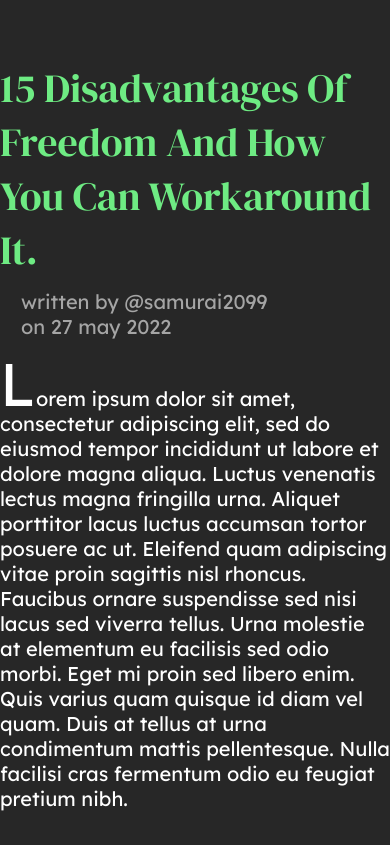
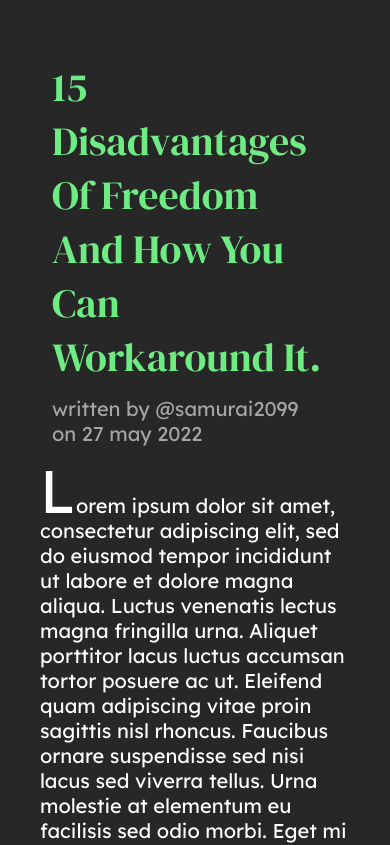
Before and after one commit to VividTruthKeeper/nLog-client, a React (Vite) app in the folder client/: page /post in a window 390 px wide. Shown: the top 845 px of the page. Built offline with nearby package versions, Linux system fonts and the light colour scheme.

Commit message:
html & css refactor -> better responsive conversion and maintainability

```diff
--- a/client/src/assets/styles/_post.scss
+++ b/client/src/assets/styles/_post.scss
@@ -1,9 +1,29 @@
+.post-page-inner {
+  display: flex;
+  flex-direction: column;
+  gap: 3.2rem;
+  padding: 6rem 0;
+}
+
 .post-page-text {
   @include post-page-text;
-  margin: 3.2rem 0;
-
   &::first-letter {
     font-size: 6rem;
     line-height: 2.5rem;
   }
 }
+
+.post-page-title-wrapper {
+  display: flex;
+  flex-direction: column;
+  gap: 1.2rem;
+  padding: 0 1.2rem;
+}
+
+.post-page-title {
+  @include post-page-title;
+}
+
+.post-page-sub-title {
+  @include post-page-sub-title;
+}
--- a/client/src/assets/styles/_postTitle.scss
+++ /dev/null
@@ -1,13 +0,0 @@
-.post-page-title {
-  @include post-page-title;
-  margin: 0 auto 1.2rem;
-}
-
-.post-page-sub-title {
-  @include post-page-sub-title;
-  margin-left: 2.1rem;
-}
-
-.post-page-container {
-  @include post-page-container;
-}
--- a/client/src/assets/styles/_variables.scss
+++ b/client/src/assets/styles/_variables.scss
@@ -8,11 +8,11 @@ $base-darkener: rgba(39, 39, 39, 0.28);
 
 // // Fonts
 @mixin font-serif {
-  font-family: 'DM Serif Display', serif;
+  font-family: "DM Serif Display", serif;
 }
 
 @mixin font-lexend {
-  font-family: 'Lexend Deca', sans-serif;
+  font-family: "Lexend Deca", sans-serif;
 }
 
 // // Transition
@@ -81,7 +81,8 @@ $base-darkener: rgba(39, 39, 39, 0.28);
 
   &:focus {
     @include animo;
-    box-shadow: 0.1rem 0.1rem 0.5rem 0rem $base-green, -0.1rem -0.1rem 0.5rem 0rem $base-green;
+    box-shadow: 0.1rem 0.1rem 0.5rem 0rem $base-green,
+      -0.1rem -0.1rem 0.5rem 0rem $base-green;
   }
 }
 
@@ -150,10 +151,9 @@ $base-darkener: rgba(39, 39, 39, 0.28);
 
 @mixin post-page-title {
   @include font-serif;
-  font-weight: 400;
+  font-weight: normal;
   color: $base-green;
   font-size: 4rem;
-  max-width: 84.6rem;
   width: 100%;
 }
 
@@ -162,17 +162,23 @@ $base-darkener: rgba(39, 39, 39, 0.28);
   font-weight: 200;
   color: $base-gray;
   font-size: 2rem;
-}
 
-@mixin post-page-container {
-  max-width: 87.6rem;
-  width: 100%;
-  margin: 6.1rem auto;
+  a {
+    @include font-lexend;
+    font-weight: 200;
+    color: $base-gray;
+    font-size: 2rem;
+
+    &:hover {
+      background: $base-black;
+      @include animo;
+    }
+  }
 }
 
 @mixin post-page-text {
   @include font-lexend;
-  font-weight: 400;
+  font-weight: normal;
   color: #fff;
   font-size: 2rem;
 }
--- a/client/src/assets/styles/style.scss
+++ b/client/src/assets/styles/style.scss
@@ -1,5 +1,4 @@
-@import './variables';
-@import './general';
-@import './sign';
-@import './postTitle';
-@import './post';
+@import "./variables";
+@import "./general";
+@import "./sign";
+@import "./post";
--- a/client/src/components/post/PostTitle.tsx
+++ b/client/src/components/post/PostTitle.tsx
@@ -1,4 +1,4 @@
-import React from 'react';
+import React from "react";
 
 interface PostTitleProps {
   title: string;
@@ -8,13 +8,17 @@ interface PostTitleProps {
 
 export const PostTitle = ({ title, email, date }: PostTitleProps) => {
   return (
-    <div>
+    <section className="post-page-title-wrapper">
       <h1 className="post-page-title">{title}</h1>
-      <h3 className="post-page-sub-title">
-        written by {email}
-        <br />
-        on {date}
-      </h3>
-    </div>
+      <div className="post-page-sub-title-wrapper">
+        <h3 className="post-page-sub-title">
+          written by{" "}
+          <a href="/" rel="noreferrer noopener">
+            {email}
+          </a>
+        </h3>
+        <h3 className="post-page-sub-title">on {date}</h3>
+      </div>
+    </section>
   );
 };
--- a/client/src/pages/Post.tsx
+++ b/client/src/pages/Post.tsx
@@ -1,19 +1,32 @@
-import React from 'react';
+// Modules
 
-import { PostTitle } from '../components/post/PostTitle';
+// Components
+import { PostTitle } from "../components/post/PostTitle";
 
 export const Post = () => {
-  let text =
-    'Lorem ipsum dolor sit amet, consectetur adipiscing elit, sed do eiusmod tempor incididunt ut labore et dolore magna aliqua. Luctus venenatis lectus magna fringilla urna. Aliquet porttitor lacus luctus accumsan tortor posuere ac ut. Eleifend quam adipiscing vitae proin sagittis nisl rhoncus. Faucibus ornare suspendisse sed nisi lacus sed viverra tellus. Urna molestie at elementum eu facilisis sed odio morbi. Eget mi proin sed libero enim. Quis varius quam quisque id diam vel quam. Duis at tellus at urna condimentum mattis pellentesque. Nulla facilisi cras fermentum odio eu feugiat pretium nibh.';
-
   return (
-    <div className="post-page-container">
+    <main className="post-page">
+      <div className="container">
+        <div className="post-page-inner">
           <PostTitle
             title="15 Disadvantages Of Freedom And How You Can Workaround It."
             email="@samurai2099"
             date="27 may 2022"
           />
-      <p className="post-page-text">{text}</p>
+          <p className="post-page-text">
+            Lorem ipsum dolor sit amet, consectetur adipiscing elit, sed do
+            eiusmod tempor incididunt ut labore et dolore magna aliqua. Luctus
+            venenatis lectus magna fringilla urna. Aliquet porttitor lacus
+            luctus accumsan tortor posuere ac ut. Eleifend quam adipiscing vitae
+            proin sagittis nisl rhoncus. Faucibus ornare suspendisse sed nisi
+            lacus sed viverra tellus. Urna molestie at elementum eu facilisis
+            sed odio morbi. Eget mi proin sed libero enim. Quis varius quam
+            quisque id diam vel quam. Duis at tellus at urna condimentum mattis
+            pellentesque. Nulla facilisi cras fermentum odio eu feugiat pretium
+            nibh.
+          </p>
         </div>
+      </div>
+    </main>
   );
 };
```
Lines whose indentation alone changed are shown as unchanged.
